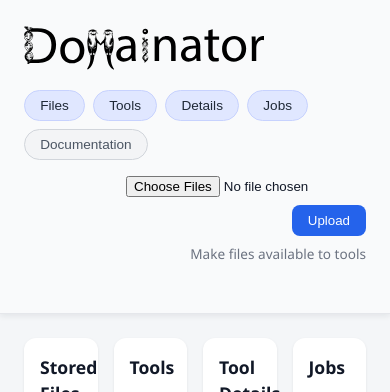
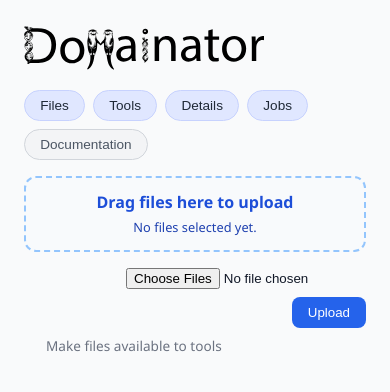
Before and after one commit to nebiolabs/domainator, a Python web app: template src/domainator/server/templates/index.html in a window 390 px wide. Shown: the top 392 px of the page. Run offline with Jinja, Linux system fonts and the light colour scheme; the template is opened without the code that fills it, so the values that code supplies are empty.

Commit message:
add drag and drop box

```diff
--- a/src/domainator/server/static/app.js
+++ b/src/domainator/server/static/app.js
@@ -14,6 +14,11 @@ const state = {
   },
 };
 
+const uploadState = {
+  files: [],
+  suppressInputChange: false,
+};
+
 const DOCUMENTATION_URL =
   "https://github.com/nebiolabs/domainator/tree/main/docs/server/README.md";
 
@@ -32,6 +37,154 @@ const PREVIEWABLE_TYPES = new Set([
   "gif",
   "pdf",
 ]);
+
+function supportsDataTransferConstructor() {
+  return typeof DataTransfer === "function";
+}
+
+function getUploadFileKey(file) {
+  if (!file) {
+    return "";
+  }
+  return [file.name, file.size, file.lastModified].join("::");
+}
+
+function syncFileInput() {
+  const input = document.getElementById("file-input");
+  if (!input) {
+    return;
+  }
+
+  uploadState.suppressInputChange = true;
+  try {
+    if (uploadState.files.length && supportsDataTransferConstructor()) {
+      const dataTransfer = new DataTransfer();
+      uploadState.files.forEach(file => {
+        try {
+          dataTransfer.items.add(file);
+        } catch (error) {
+          console.warn("Unable to add file to drop selection.", error);
+        }
+      });
+      input.files = dataTransfer.files;
+    } else if (!uploadState.files.length) {
+      input.value = "";
+    }
+  } finally {
+    uploadState.suppressInputChange = false;
+  }
+}
+
+function updateDropZoneSummary() {
+  const detail = document.getElementById("drop-zone-detail");
+  if (!detail) {
+    return;
+  }
+  if (!uploadState.files.length) {
+    detail.textContent = "No files selected yet.";
+    return;
+  }
+  if (uploadState.files.length === 1) {
+    detail.textContent = uploadState.files[0].name;
+    return;
+  }
+  const maxPreview = 3;
+  const preview = uploadState.files.slice(0, maxPreview).map(file => file.name);
+  const remaining = uploadState.files.length - preview.length;
+  detail.textContent =
+    remaining > 0 ? `${preview.join(", ")} + ${remaining} more` : preview.join(", ");
+}
+
+function addFilesToUpload(fileList) {
+  if (!fileList || !fileList.length) {
+    return 0;
+  }
+  const incoming = Array.from(fileList);
+  if (!incoming.length) {
+    return 0;
+  }
+  const existingKeys = new Set(uploadState.files.map(getUploadFileKey));
+  const added = [];
+  incoming.forEach(file => {
+    const key = getUploadFileKey(file);
+    if (key && !existingKeys.has(key)) {
+      uploadState.files.push(file);
+      existingKeys.add(key);
+      added.push(file);
+    }
+  });
+  if (added.length) {
+    syncFileInput();
+    updateDropZoneSummary();
+  }
+  return added.length;
+}
+
+function clearUploadSelection() {
+  uploadState.files = [];
+  syncFileInput();
+  updateDropZoneSummary();
+}
+
+function initializeDropZone() {
+  const dropZone = document.getElementById("drop-zone");
+  const fileInput = document.getElementById("file-input");
+  if (!dropZone || !fileInput) {
+    return;
+  }
+
+  const preventDefaults = event => {
+    event.preventDefault();
+    event.stopPropagation();
+  };
+
+  const activate = () => dropZone.classList.add("is-active");
+  const deactivate = () => dropZone.classList.remove("is-active");
+
+  ["dragenter", "dragover"].forEach(eventName => {
+    dropZone.addEventListener(eventName, event => {
+      preventDefaults(event);
+      activate();
+    });
+  });
+
+  ["dragleave", "dragend"].forEach(eventName => {
+    dropZone.addEventListener(eventName, event => {
+      preventDefaults(event);
+      deactivate();
+    });
+  });
+
+  dropZone.addEventListener("drop", event => {
+    preventDefaults(event);
+    deactivate();
+    const files = event.dataTransfer?.files;
+    const added = addFilesToUpload(files);
+    if (added) {
+      setMessage(`${added} file${added === 1 ? "" : "s"} ready for upload.`, "success", 4000);
+    }
+  });
+
+  dropZone.addEventListener("click", () => fileInput.click());
+  dropZone.addEventListener("keydown", event => {
+    if (event.key === "Enter" || event.key === " ") {
+      event.preventDefault();
+      fileInput.click();
+    }
+  });
+
+  fileInput.addEventListener("change", () => {
+    if (uploadState.suppressInputChange) {
+      return;
+    }
+    const added = addFilesToUpload(fileInput.files);
+    if (!added) {
+      updateDropZoneSummary();
+    }
+  });
+
+  updateDropZoneSummary();
+}
 
 function normalizeCategory(category) {
   if (!category || typeof category !== "string") {
@@ -262,6 +415,7 @@ function getCategoryColors(category) {
 }
 
 async function initializeApp() {
+  initializeDropZone();
   bindEventHandlers();
   initializePanelControls();
   await loadCategoryConfig();
@@ -1146,14 +1300,17 @@ async function fetchJob(jobId) {
 async function handleUploadSubmit(event) {
   event.preventDefault();
   const input = document.getElementById("file-input");
-  if (!input || !input.files.length) {
+  const queuedFiles = uploadState.files.length
+    ? uploadState.files
+    : Array.from(input?.files || []);
+  if (!queuedFiles.length) {
     setMessage("Choose one or more files first.", "error");
     return;
   }
   const formData = new FormData();
-  for (const file of input.files) {
+  queuedFiles.forEach(file => {
     formData.append("files", file);
-  }
+  });
   setMessage("Uploading…", "info");
   try {
     const response = await fetch("/api/files/upload", {
@@ -1166,7 +1323,7 @@ async function handleUploadSubmit(event) {
       throw new Error(message);
     }
     await refreshFiles();
-    input.value = "";
+    clearUploadSelection();
     setMessage("Files uploaded successfully.", "success");
   } catch (error) {
     setMessage(error.message, "error", 6000);
--- a/src/domainator/server/static/styles.css
+++ b/src/domainator/server/static/styles.css
@@ -52,11 +52,58 @@ body {
   min-width: 240px;
   display: flex;
   flex-direction: column;
-  align-items: flex-end;
+  align-items: stretch;
   gap: 0.5rem;
   margin-left: auto;
   align-self: stretch;
   justify-content: flex-end;
+}
+
+.upload-controls {
+  display: flex;
+  align-items: stretch;
+  justify-content: flex-end;
+  gap: 1rem;
+  width: 100%;
+}
+
+.drop-zone {
+  flex: 1 1 220px;
+  min-height: 4.5rem;
+  border: 2px dashed #93c5fd;
+  border-radius: 0.75rem;
+  padding: 0.75rem;
+  display: flex;
+  flex-direction: column;
+  justify-content: center;
+  align-items: center;
+  text-align: center;
+  color: #1d4ed8;
+  background-color: #f8fafc;
+  cursor: pointer;
+  transition: border-color 0.2s ease, background-color 0.2s ease, color 0.2s ease, box-shadow 0.2s ease;
+}
+
+.drop-zone:focus-visible {
+  outline: 2px solid #2563eb;
+  outline-offset: 2px;
+}
+
+.drop-zone.is-active {
+  background-color: #eff6ff;
+  border-color: #2563eb;
+  color: #1d4ed8;
+  box-shadow: 0 0 0 3px rgba(37, 99, 235, 0.15);
+}
+
+.drop-zone-message {
+  font-weight: 600;
+}
+
+.drop-zone-detail {
+  margin-top: 0.25rem;
+  font-size: 0.8rem;
+  color: #1e40af;
 }
 
 .visually-hidden {
@@ -376,3 +423,18 @@ body {
   border-color: #f87171;
   color: #7f1d1d;
 }
+
+@media (max-width: 960px) {
+  .upload-controls {
+    flex-direction: column;
+    align-items: stretch;
+  }
+
+  .drop-zone {
+    flex: 1 1 auto;
+  }
+
+  .upload-hint {
+    text-align: left;
+  }
+}
--- a/src/domainator/server/templates/index.html
+++ b/src/domainator/server/templates/index.html
@@ -27,12 +27,26 @@
       </nav>
     </div>
 
+    <div
+          id="drop-zone"
+          class="drop-zone"
+          role="button"
+          tabindex="0"
+          aria-label="Drag files here to upload or press Enter to choose files"
+        >
+          <span class="drop-zone-message">Drag files here to upload</span>
+          <span class="drop-zone-detail" id="drop-zone-detail">No files selected yet.</span>
+    </div>
+
     <div class="top-bar-right">
+
+      <div class="upload-controls">
         <form id="upload-form">
           <label class="visually-hidden" for="file-input">Upload files</label>
           <input type="file" id="file-input" name="files" multiple>
           <button type="submit">Upload</button>
         </form>
+      </div>
       <p class="hint upload-hint">Make files available to tools</p>
       <div id="messages" role="status" aria-live="polite"></div>
     </div>
```
Lines whose indentation alone changed are shown as unchanged.
